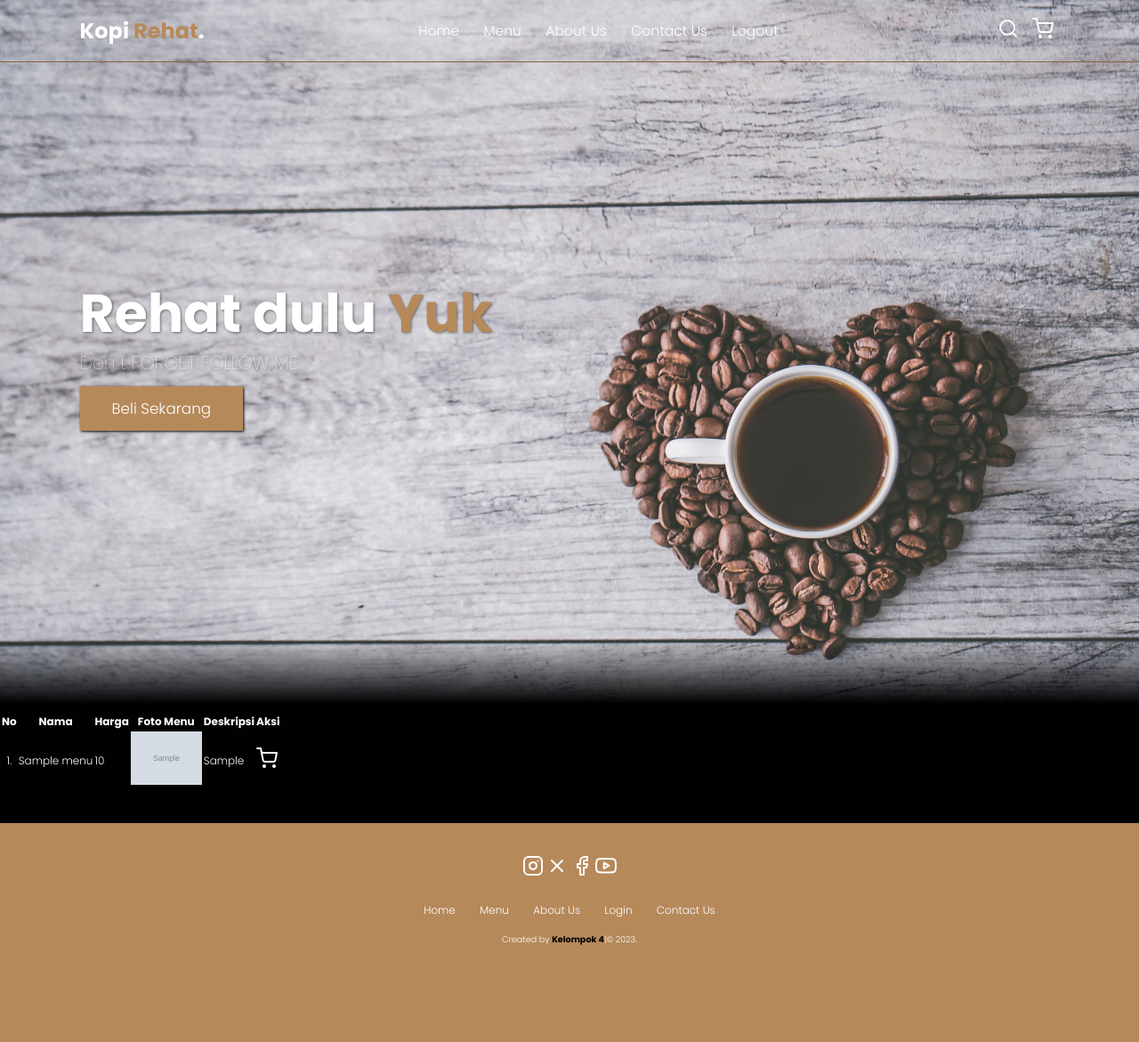
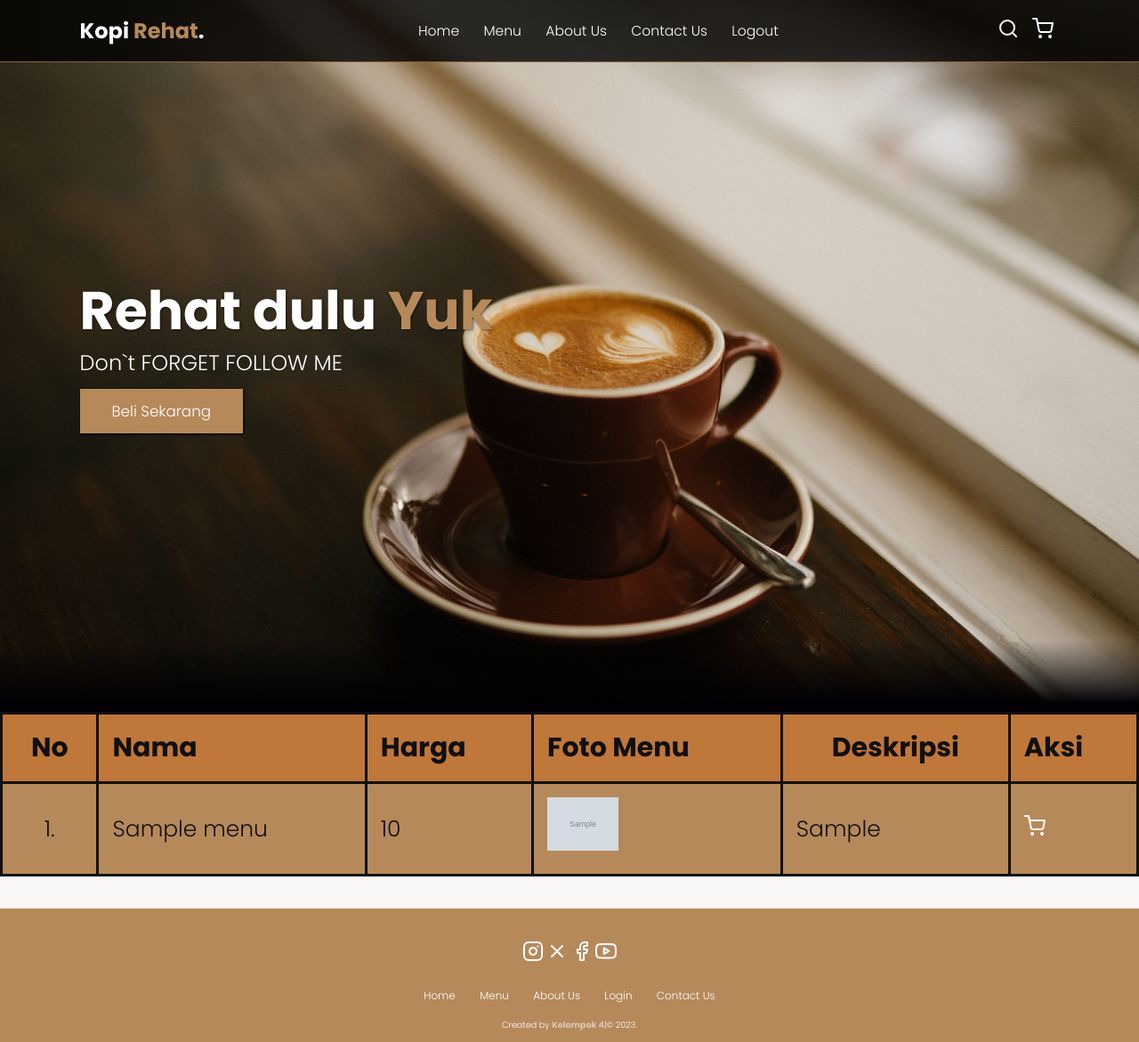
Before and after one commit to amarama03/Kelompok4_IPL_TUBES, a PHP site: page /CoffeeRehat.php in a window 1280 px wide. Shown: the whole page at 89% size. Before the commit the page ends 1062 px from the top, so only its background shows below. Run offline with PHP 8.4, Linux system fonts and the light colour scheme; tables that the repository leaves empty or names only in its code hold one stand-in row (values such as "Sample post"); grey boxes marked "Sample" are stand-in pictures.

Commit message:
Add files via upload

```diff
--- a/stylecoffee.css
+++ b/stylecoffee.css
@@ -1,6 +1,6 @@
 :root {
   --primary: #b6895b;
-  --background: #010101;
+  --background: #f7f3f396;
 }
 * {
   margin: 0;
@@ -18,7 +18,8 @@ html {
 body {
   font-family: "Poppins", sans-serif;
   background-color: var(--background);
-  color: #fff;
+  color: #ffffff;
+  /* min-height: 30000px; */
 }
 
 nav {
@@ -26,7 +27,7 @@ nav {
   justify-content: space-between;
   align-items: center;
   padding: 1.4rem 7%;
-  background-color: rgb(1, 1, 1, 0, 8);
+  background-color: rgb(1, 1, 1, 0.8);
   border-bottom: 1px solid #8b6238;
   position: fixed;
   top: 0;
@@ -103,7 +104,7 @@ nav {
   height: 100%;
   width: 100%;
   font-size: 1.6rem;
-  color: var(--background);
+  color: black;
   padding: 1rem;
 }
 
@@ -111,7 +112,7 @@ nav {
   cursor: pointer;
   font-size: 2rem;
   margin-right: 1.5rem;
-  color: var(--background);
+  color: black;
 }
 
 /* css untuk halaman pertama mulai  */
@@ -119,7 +120,7 @@ nav {
   min-height: 100vh;
   display: flex;
   align-items: center;
-  background-image: url("img/love-coffee.jpg");
+  background-image: url("img/1.jpg");
   background-repeat: no-repeat;
   background-size: cover;
   background-position: center;
@@ -157,11 +158,10 @@ nav {
 }
 
 .hero .content p {
-  font-size: 1.7rem;
+  font-size: 2rem;
   margin-top: 0.5rem;
   line-height: 1.4;
-  font-weight: 100;
-  text-shadow: 1px 1px 3px rgb(1, 1, 3, 0.5);
+  color: rgb(255, 255, 255);
 }
 
 .hero .content .cta {
@@ -174,49 +174,49 @@ nav {
   border-radius: 0.5;
   box-shadow: 1px 1px 3px rgb(1, 1, 3);
 }
+
 /* akhir untuk halaman pertama  */
 
 /* css menu  */
-.menu {
-  padding: 8rem 7% 1.4rem;
+
+table {
+  border-collapse: collapse;
+  width: 100%;
+  margin: auto;
+  position: relative;
+  font-family: Poppins;
+  text-align: justify;
 }
-.menu h2 {
+.table-responsive {
+  overflow-x: auto;
+}
+table,
+th,
+td {
+  border-style: solid;
+}
+th {
+  height: 70px;
+  font-size: 30px;
+}
+th {
+  background-color: #c0773a;
+  color: rgb(17, 16, 16);
+}
+td {
   text-align: center;
-  font-size: 2.6rem;
-  margin-bottom: 3rem;
+  background-color: var(--primary);
+  color: rgb(17, 16, 16);
+  font-size: 25px;
+  text-align: left;
+}
+th,
+td {
+  padding: 15px;
+  text-align: left;
 }
 
-.menu h2 span {
-  color: var(--primary);
-}
-
-.menu .row {
-  display: flex;
-  flex-wrap: wrap;
-  margin-top: 5rem;
-  justify-content: center;
-}
-
-.menu .row .menu-card {
-  text-align: center;
-  padding-bottom: 1rem;
-}
-
-.menu .row .menu-card img {
-  border-radius: 50%;
-  width: 80%;
-}
-
-.menu .row .menu-card .menu-card-title {
-  margin: 1rem auto 0.5rem;
-}
-
-.menu .row .menu-card a {
-  color: #fff;
-}
-.menu .row .menu-card a:hover {
-  color: var(--primary);
-}
+/* footer */
 footer {
   background-color: var(--primary);
   text-align: center;
@@ -294,6 +294,9 @@ footer .creadit a {
     width: 90%;
     right: 2rem;
   }
+  table {
+    display: block;
+  }
 }
 /* Handphone */
 @media (max-width: 450px) {
```
